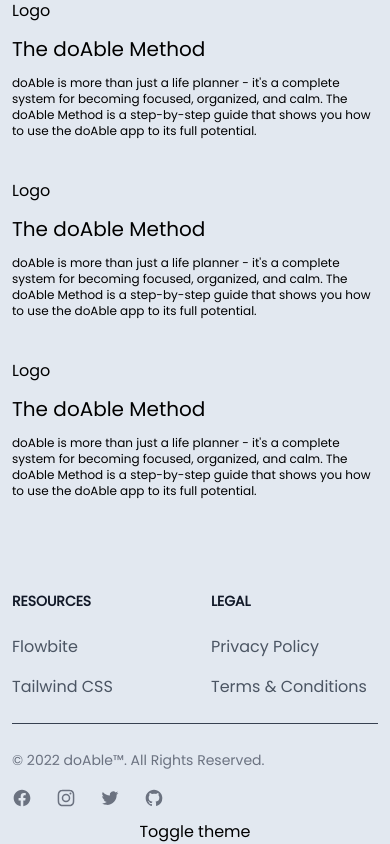
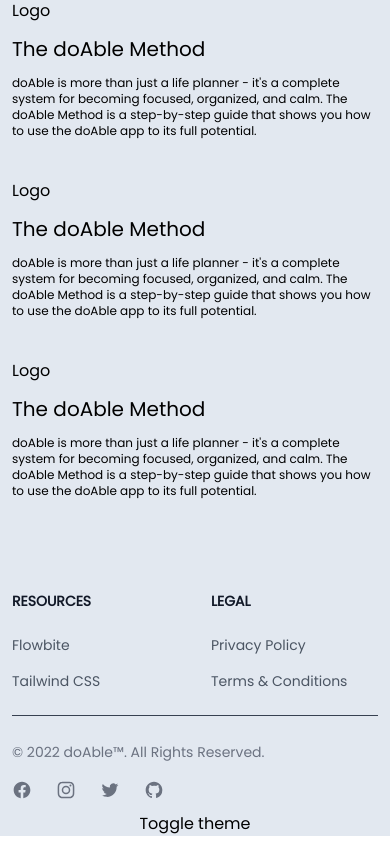
Before and after one commit to kyng-cytro/doable, a Nuxt app: page / in a window 390 px wide. Shown: the part 936-1780 px from the top of the page. Built offline with nearby package versions, Linux system fonts and the light colour scheme.

Commit message:
:bug:  font size fix

```diff
--- a/components/Footer/index.vue
+++ b/components/Footer/index.vue
@@ -11,7 +11,7 @@
           >
             Resources
           </h2>
-          <ul class="text-gray-600 dark:text-slate-300">
+          <ul class="text-sm text-gray-600 dark:text-slate-300 sm:text-base">
             <li class="mb-4">
               <a href="https://flowbite.com/" class="hover:underline"
                 >Flowbite</a
@@ -30,7 +30,7 @@
           >
             Follow us
           </h2>
-          <ul class="text-gray-600 dark:text-slate-300">
+          <ul class="text-sm text-gray-600 dark:text-slate-300 sm:text-base">
             <li class="mb-4">
               <a
                 href="https://github.com/kyng-cytro/doable"
@@ -50,7 +50,7 @@
           >
             Legal
           </h2>
-          <ul class="text-gray-600 dark:text-slate-300">
+          <ul class="text-sm text-gray-600 dark:text-slate-300 sm:text-base">
             <li class="mb-4">
               <!--TODO: fix privacy url -->
               <a href="#" class="hover:underline">Privacy Policy</a>
```
